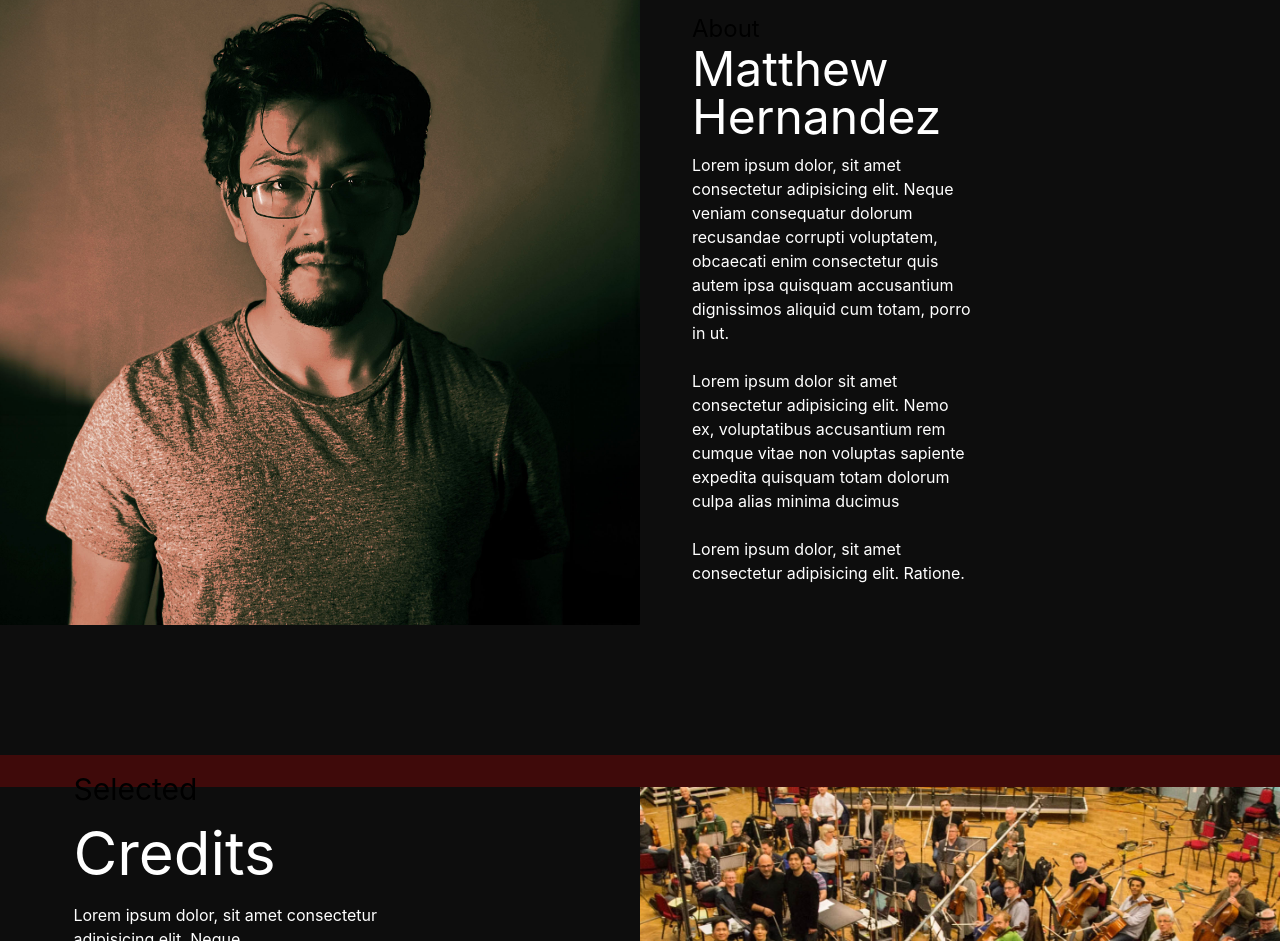
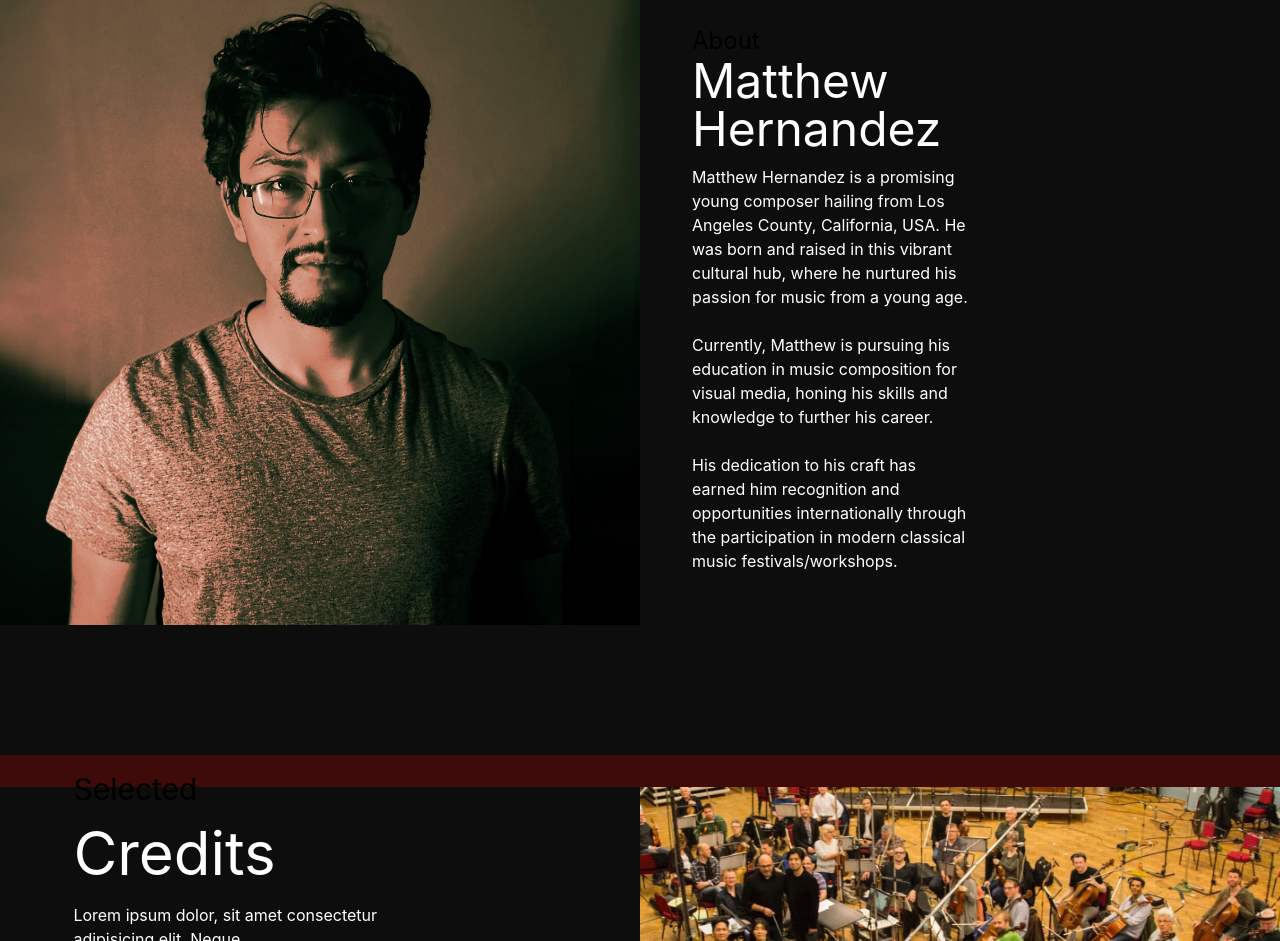
Before and after one commit to Cyber-Digital-llc/Matthews-Portfolio-Website-FE, a Next.js app: page / in a window 1280 px wide. Shown: the part 1005-1946 px from the top of the page. Built offline with nearby package versions, Linux system fonts and the light colour scheme.

Commit message:
updated bio section

```diff
--- a/components/About.jsx
+++ b/components/About.jsx
@@ -16,18 +16,20 @@ const About = () => {
             <h2 className="text-2xl  max-w-prose">About</h2>
             <p className="text-5xl py-0 max-w-prose">Matthew Hernandez</p>
             <p className="py-3 max-w-prose">
-              Lorem ipsum dolor, sit amet consectetur adipisicing elit. Neque
-              veniam consequatur dolorum recusandae corrupti voluptatem,
-              obcaecati enim consectetur quis autem ipsa quisquam accusantium
-              dignissimos aliquid cum totam, porro in ut.
+              Matthew Hernandez is a promising young composer hailing from Los
+              Angeles County, California, USA. He was born and raised in this
+              vibrant cultural hub, where he nurtured his passion for music from
+              a young age.
             </p>
             <p className="py-3 max-w-prose">
-              Lorem ipsum dolor sit amet consectetur adipisicing elit. Nemo ex,
-              voluptatibus accusantium rem cumque vitae non voluptas sapiente
-              expedita quisquam totam dolorum culpa alias minima ducimus
+              Currently, Matthew is pursuing his education in music composition
+              for visual media, honing his skills and knowledge to further his
+              career.
             </p>
             <p className="py-3 maw-w-prose">
-              Lorem ipsum dolor, sit amet consectetur adipisicing elit. Ratione.
+              His dedication to his craft has earned him recognition and
+              opportunities internationally through the participation in modern
+              classical music festivals/workshops.
             </p>
           </div>
         </div>
--- a/pages/index.js
+++ b/pages/index.js
@@ -37,17 +37,14 @@ export default function Home() {
                 </div>
             </main>
             <ScrollToTopButton />
-            <footer className='w-full flex items-center justify-center align-center bg-[rgb(63,10,10)] '>
+            <footer className='full flex items-center justify-center align-center bg-[rgb(63,10,10)] '>
                 <a
                     href='https://cyberdigitalllc.com'
                     target='_blank'
                     rel='noopener noreferrer'
                 >
                     Created by{" "}
-                    <div
-                        className='flex
-                    '
-                    >
+                    <div className='flex'>
                         <h2 className='flex flex-row'>Cyber Digital, llc</h2>
                     </div>
                 </a>
```
